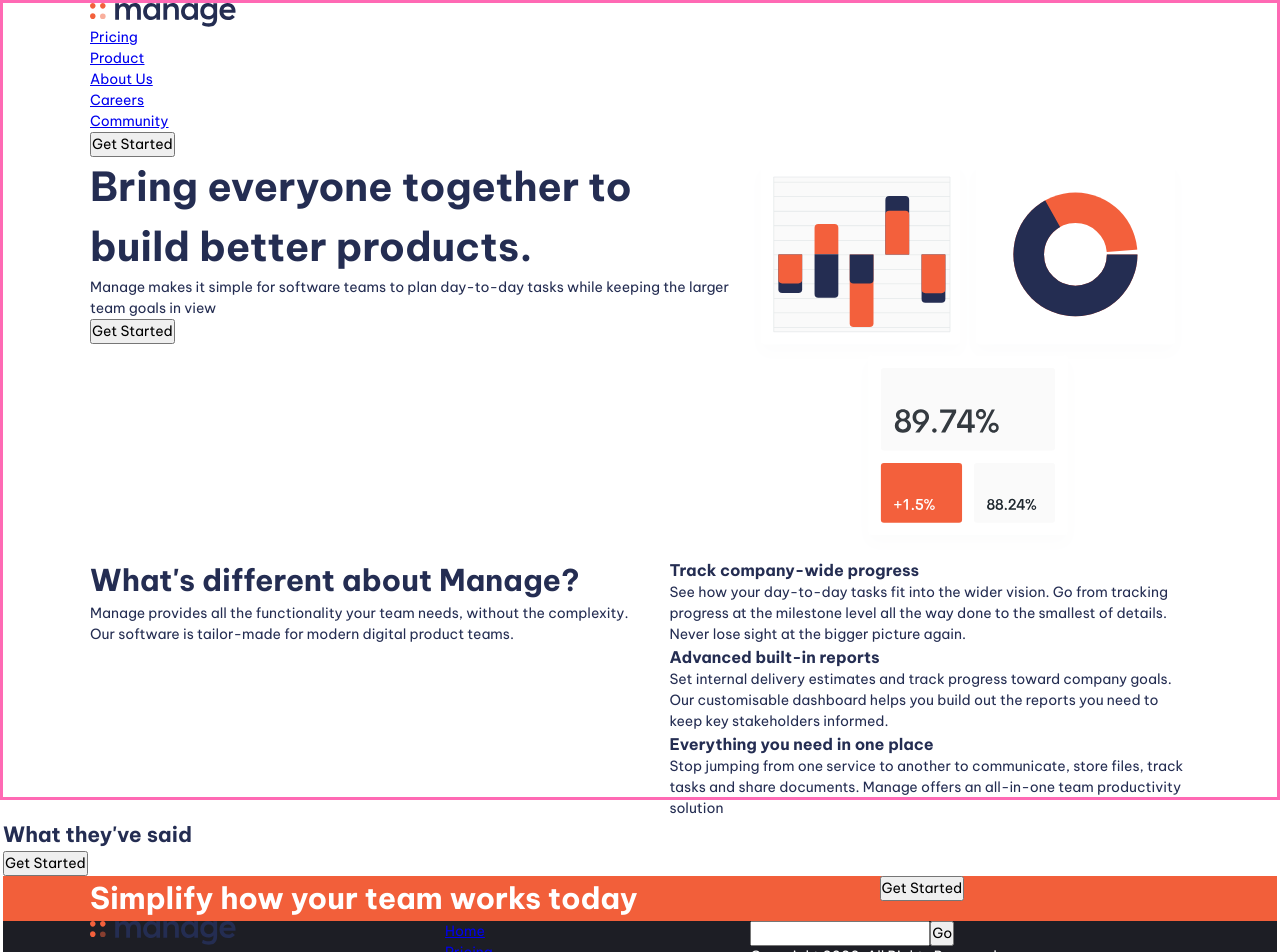
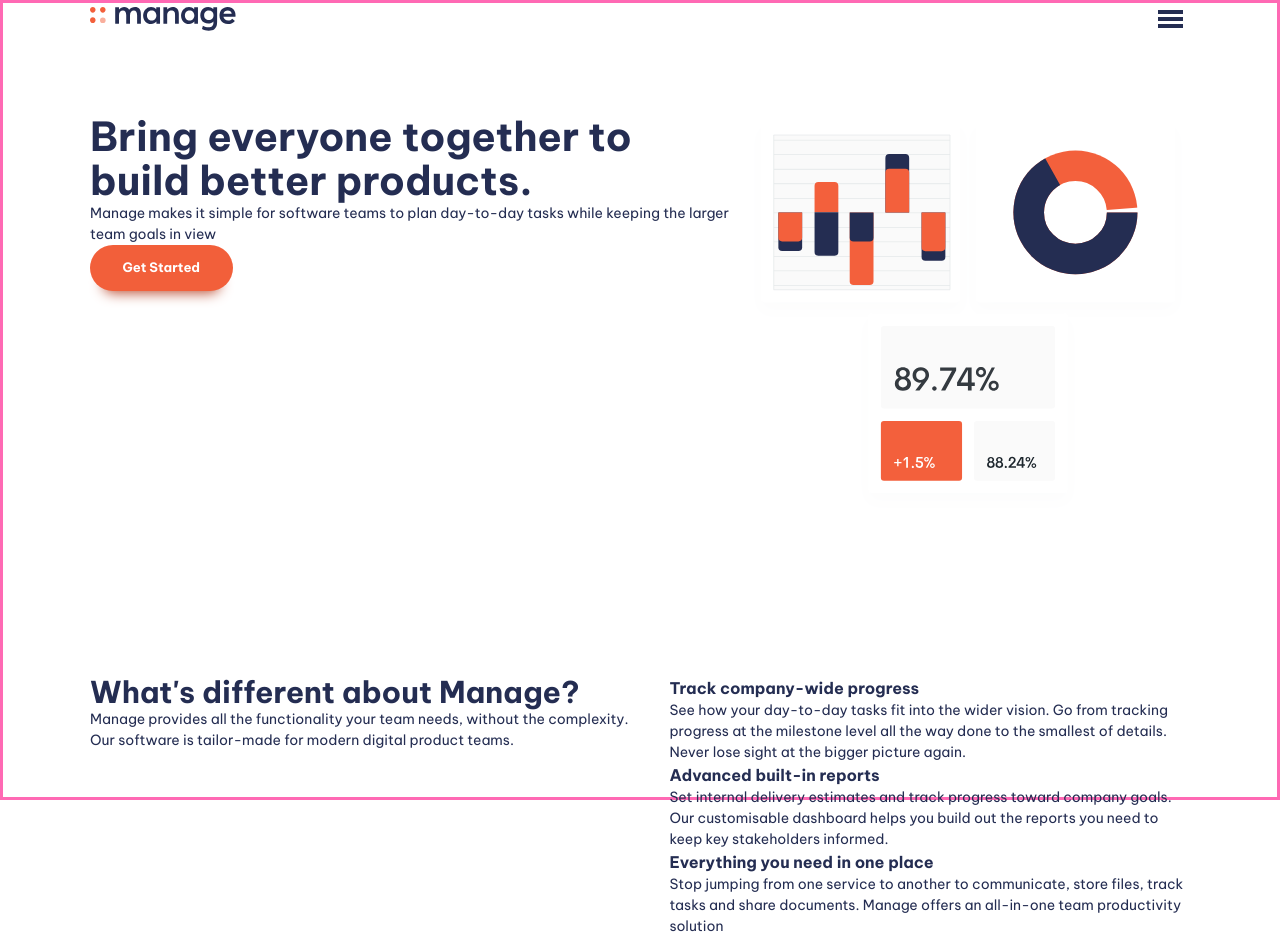
Before and after one commit to reynaldlamury/Manage, a React (Vite) app: page / in a window 1280 px wide. Shown: the top 952 px of the page. Built offline with nearby package versions, Linux system fonts and the light colour scheme.

Commit message:
add navbar on mobile version

```diff
--- a/src/App.jsx
+++ b/src/App.jsx
@@ -1,15 +1,48 @@
+import { useState } from "react";
 import "./App.scss";
 
 function App() {
+  const [opened, setOpen] = useState(false);
+
+  const handleNav = () => {
+    setOpen(!opened);
+  };
+
+
   return (
     <>
-      <header>
+      <header className="primary-header">
         <div className="container">
-          <a href="">
+          <div className="nav-wrapper">
+            <a href="#">
               <img src="src/images/logo.svg" alt="Manage" />
             </a>
-          <nav className="primary-navigation">
-            <ul role="list" className="nav-list">
+            <button
+              onClick={handleNav}
+              className="mobile-nav-toggle"
+              aria-controls="primary-navigation"
+              aria-expanded={`${opened ? "true" : "false"}`}
+            >
+              <img
+                className="icon-hamburger"
+                src="src/images/icon-hamburger.svg"
+                alt="open harmburger"
+                aria-hidden="true"
+              />
+              <img
+                className="icon-close"
+                src="src/images/icon-close.svg"
+                alt="close hamburger"
+                aria-hidden="true"
+              />
+              <span className="visually-hidden">Menu</span>
+            </button>
+            <nav
+              style={{ display: `${opened ? "block" : "none"}` }}
+              className="primary-navigation"
+              id="primary-navigation"
+            >
+              <ul aria-label="Primary" role="list" className="nav-list">
                 <li>
                   <a href="#">Pricing</a>
                 </li>
@@ -27,12 +60,15 @@ function App() {
                 </li>
               </ul>
             </nav>
-          <button className="button">Get Started</button>
+            <button style={{ display: "none" }} className="button">
+              Get Started
+            </button>
+          </div>
         </div>
       </header>
 
       <main>
-        <section>
+        <section className="padding-block-900">
           <div className="container">
             <div className="even-columns">
               <div>
@@ -52,7 +88,7 @@ function App() {
           </div>
         </section>
 
-        <section>
+        <section className="padding-block-900">
           <div className="container">
             <div className="even-columns">
               <div>
@@ -105,14 +141,14 @@ function App() {
           </div>
         </section>
 
-        <section className="carousel">
-          <h2 className="fs-seconday-heading">What they've said</h2>
+        <section className="carousel | padding-block-700">
+          <h2 className="fs-secondary-heading fw-bold">What they've said</h2>
           {/* Carousel goes here */}
 
           <button className="button">Get Started</button>
         </section>
 
-        <section className="cta | bg-accent-400 text-neutral-100">
+        <section className="cta | padding-block-700 bg-accent-400 text-neutral-100">
           <div className="container">
             <div className="even-columns">
               <div>
@@ -130,7 +166,7 @@ function App() {
         </section>
       </main>
 
-      <footer className="bg-neutral-900 text-neutral-100">
+      <footer className="padding-block-700 bg-neutral-900 text-neutral-100">
         <div className="container">
           <div className="even-columns">
             <div>
--- a/src/App.scss
+++ b/src/App.scss
@@ -17,9 +17,45 @@
   }
 }
 
+@mixin mobile {
+  @media (min-width: 50em) {
+    @content;
+  }
+}
+
 /* ========================================== */
 
 /* general styling */
+
+/* button */
+.button {
+  cursor: pointer;
+  text-decoration: none;
+  border-radius: 100vmax;
+  border: 0;
+  padding: 1.25em 2.5em;
+  font-weight: $fw-bold;
+  font-size: $fs-button;
+  line-height: 1;
+  color: $clr-neutral-100;
+  background-color: $clr-accent-400;
+  box-shadow: 0 1.125em 1em -1em $clr-accent-500;
+
+  &[datatype="inverted"] {
+    background-color: $clr-neutral-100;
+    color: $clr-accent-400;
+
+    &:hover {
+      background-color: $clr-neutral-100;
+      color: $clr-accent-300;
+    }
+  }
+
+  &:hover,
+  &:focus-visible {
+    background-color: $clr-accent-300;
+  }
+}
 
 .container {
   $max-width: 1100px;
@@ -38,6 +74,81 @@
   }
 }
 
+header {
+  .nav-wrapper {
+    display: flex;
+    justify-content: space-between;
+    align-items: center;
+
+    /* navigation */
+    .mobile-nav-toggle {
+      display: none;
+
+      @include mobile {
+        display: block;
+        cursor: pointer;
+        background: transparent;
+        border: 0;
+        padding: 0.5em;
+      }
+
+      .icon-close {
+        @include mobile {
+          display: none;
+        }
+      }
+    }
+
+    .primary-header {
+      margin-top: $size-700;
+    }
+
+    .primary-navigation {
+      .nav-list {
+        font-size: $fs-nav;
+
+        a {
+          &:hover,
+          &:focus {
+            @include mobile {
+              text-decoration: none;
+              color: $clr-accent-400;
+            }
+          }
+          @include mobile {
+            text-decoration: none;
+            color: $clr-primary-400;
+          }
+        }
+
+        @include mobile {
+          display: grid;
+          gap: $size-600;
+          text-align: center;
+          font-weight: $fw-bold;
+        }
+      }
+
+      &::after {
+				content: '';
+				position: absolute;
+				inset: 0;
+				background: linear-gradient(red, blue);
+      }
+
+      @include mobile {
+        display: none;
+        position: absolute;
+        padding: $size-700;
+        inset: 7rem $size-400 auto;
+        background-color: $clr-neutral-100;
+        border-radius: $size-100;
+        box-shadow: 0 0 0.75em rgb(0, 0, 0, 0.05);
+      }
+    }
+  }
+}
+
 /* Set core body defaults */
 body {
   height: 100%;
--- a/src/variables.scss
+++ b/src/variables.scss
@@ -1,6 +1,8 @@
 /* color */
 
+$clr-accent-500: hsl(12, 60%, 45%);
 $clr-accent-400: hsl(12, 88%, 59%);
+$clr-accent-300: hsl(12, 88%, 75%);
 $clr-accent-100: hsl(13, 100%, 96%);
 
 $clr-primary-400: hsl(228, 39%, 23%);
@@ -51,6 +53,18 @@ $size-900: 5rem;
 }
 
 /* Utility classes */
+
+.visually-hidden {
+  position: absolute;
+  width: 1px;
+  height: 1px;
+  padding: 0;
+  margin: -1px;
+  overflow: hidden;
+  clip: rect(0, 0, 0, 0);
+  white-space: nowrap; /* added line */
+  border: 0;
+}
 
 .text-primary-400 {
   color: $clr-primary-400;
@@ -106,10 +120,12 @@ $size-900: 5rem;
 
 .fs-primary-heading {
   font-size: $fs-primary-heading;
+  line-height: 1.1;
 }
 
 .fs-secondary-heading {
   font-size: $fs-secondary-heading;
+  line-height: 1.1;
 }
 
 .fs-300 {
@@ -124,3 +140,11 @@ $size-900: 5rem;
 .fs-600 {
   font-size: $fs-600;
 }
+
+.padding-block-900 {
+  padding-block: $size-900;
+}
+
+.padding-block-700 {
+  padding-block: $size-700;
+}
```
Lines whose indentation alone changed are shown as unchanged.
